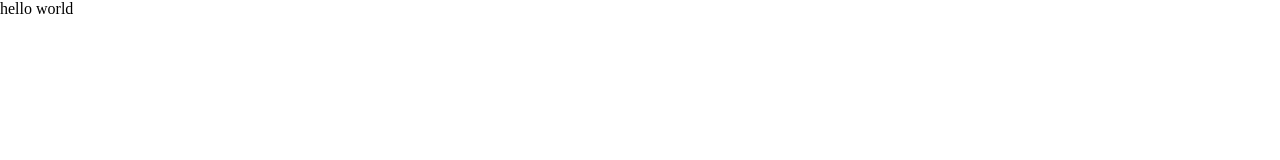
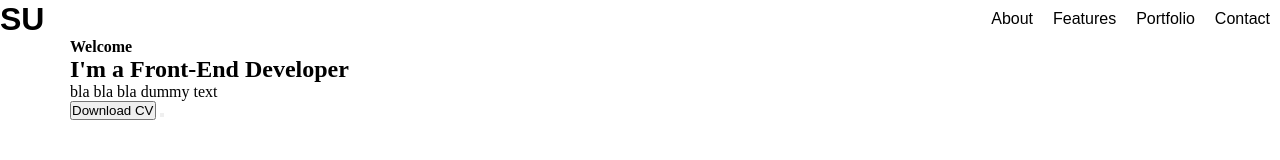
Before and after one commit to momoandsana/frontend_study_project, a plain HTML site: page index.html in a window 1280 px wide. Drawn offline with Linux system fonts and the light colour scheme.

Commit message:
main css 수정

```diff
--- a/css/main.css
+++ b/css/main.css
@@ -1,4 +1,4 @@
-.main {
+main {
     width: 100%;                /* main 요소의 너비를 부모 요소의 100%로 설정하여 화면 전체를 차지하게 합니다. */
     height: 100vh;              /* main 요소의 높이를 뷰포트 높이의 100%로 설정하여 화면 전체를 차지하게 합니다. */
     color: white;               /* main 요소 내부의 텍스트 색상을 흰색으로 설정합니다. */
--- a/index.html
+++ b/index.html
@@ -8,6 +8,40 @@
     <link rel="stylesheet" href="style.css">
 </head>
 <body>
-    <p>hello world</p>
+    <header>
+        <div class="container">
+            <h1>
+                <button>SU</button>
+            </h1>
+            <nav>
+                <ul>
+                    <li>
+                        <button>About</button>
+                    </li>
+                    <li>
+                        <button>Features</button>
+                    </li>
+                    <li>
+                        <button>Portfolio</button>
+                    </li>
+                    <li>
+                        <button>Contact</button>
+                    </li>
+                </ul>
+            </nav>
+     </header>
+
+     <!-- main -->
+     <main id="main"> <!-- 웹 페이지의 주요 콘텐츠를 포함하는 메인 영역을 나타내는 HTML5 시맨틱 태그입니다. id는 'main'으로 지정되었습니다. -->
+        <div class="container"> <!-- 콘텐츠를 그룹화하고 정렬을 돕기 위해 사용하는 div 요소로, 'container' 클래스를 적용하여 스타일링합니다. -->
+            <h4>Welcome</h4> <!-- HTML 제목 태그로, h4는 h1에서 h6 사이에서 네 번째로 큰 제목 크기입니다. "Welcome" 텍스트를 표시합니다. -->
+            <h2>I'm a <span>Front-End Developer</span></h2> <!-- h2 제목 태그로, 강조해야 하는 부분을 <span> 태그로 감싸 특정 스타일을 적용할 수 있습니다. -->
+            <p>bla bla bla dummy text</p> <!-- 단락을 나타내는 p 태그로, 예시 텍스트를 표시합니다. -->
+            <button class="download">Download CV</button> <!-- 'download' 클래스를 가진 버튼으로, 이 버튼은 사용자가 클릭하여 이력서를 다운로드하도록 할 수 있습니다. -->
+            <button class="mouse"><i class="fa-solid fa-computer-mouse"></i></button> <!-- 'mouse' 클래스를 가진 버튼으로, Font Awesome 아이콘 'fa-computer-mouse'가 포함되어 있습니다. -->
+            <!-- 위의 i 태그는 Font Awesome 아이콘을 표시하는데 사용됩니다. 'fa-solid'는 아이콘의 굵은 스타일을 의미하고, 'fa-computer-mouse'는 컴퓨터 마우스 아이콘을 표시합니다. -->
+        </div> <!-- .container div의 끝입니다. -->
+    </main> <!-- 메인 콘텐츠 영역(main 태그)의 끝입니다. -->
+
 </body>
 </html>
--- a/style.css
+++ b/style.css
@@ -22,6 +22,49 @@ li{
     width:1140px;
     margin:0 auto;
 }
+
+/* header */
+.header{
+    position: absolute;     /* 부모 요소를 기준으로 절대 위치를 지정합니다. 요소가 문서 흐름에서 제거되고, 특정 좌표에 배치됩니다. */
+    top:0;                  /* 요소의 상단을 부모 요소의 상단에 맞춥니다. top: 0은 상단으로부터 0픽셀 떨어진 위치를 의미합니다. */
+    width:100%;             /* 요소의 너비를 부모 요소의 너비의 100%로 설정합니다. 부모 요소에 맞게 꽉 채워지도록 합니다. */
+    padding:1rem;           /* 요소의 내부 여백을 설정합니다. 여기서 1rem은 루트 요소(html)의 글꼴 크기를 기준으로 한 단위입니다. */
+}
+
+header .container{
+    display:flex;            /* 컨테이너 요소의 자식 요소들을 플렉스 박스(flexbox) 레이아웃으로 배치합니다.
+                                자식 요소들이 한 줄로 정렬되며, 플렉스 컨테이너의 기능을 사용하게 됩니다. */
+    justify-content: space-between; /* 자식 요소들을 좌우 끝에 배치하고, 그 사이를 동일한 간격으로 벌립니다. */
+    align-items: center;     /* 자식 요소들을 컨테이너의 수직 중앙에 정렬합니다. */
+    width:100%;              /* 컨테이너의 너비를 부모 요소의 100%로 설정하여, 부모 요소를 가득 채웁니다. */
+}
+
+header button{
+    background-color: transparent; /* 버튼의 배경색을 투명으로 설정합니다. 버튼 배경이 투명해져서 배경색이 보이지 않게 됩니다. */
+    border:0;                       /* 버튼의 테두리를 제거합니다. 기본 테두리가 사라집니다. */
+    cursor:pointer;                 /* 커서를 버튼 위로 가져갈 때, 커서가 손가락 모양으로 바뀌도록 설정합니다. 사용자가 클릭 가능한 요소임을 시각적으로 알립니다. */
+}
+
+header h1 button{
+    font-size:2rem;          /* 버튼의 글꼴 크기를 2rem으로 설정합니다. 이 단위는 루트 요소(html)의 글꼴 크기에 비례합니다. */
+    font-weight:bold;        /* 버튼의 글꼴을 굵게(bold) 설정합니다. */
+}
+
+header nav ul{
+    display:flex;            /* 내비게이션 메뉴의 리스트 항목들을 플렉스 박스로 배치하여, 한 줄로 정렬되도록 합니다. */
+}
+
+header nav ul li{
+    padding:10px;            /* 각 리스트 항목에 10픽셀의 내부 여백을 추가하여, 항목 간의 간격을 조정합니다. */
+}
+
+header nav ul li button{
+    font-size:1rem;          /* 리스트 항목 내 버튼의 글꼴 크기를 1rem으로 설정합니다. 이 단위는 루트 요소(html)의 글꼴 크기에 비례합니다. */
+}
+
+/* main */
+
+
 
 section {
     font-family: "Poppins", sans-serif; /* "Poppins" 폰트를 사용하고, 대체 폰트로 sans-serif를 설정 */
```
